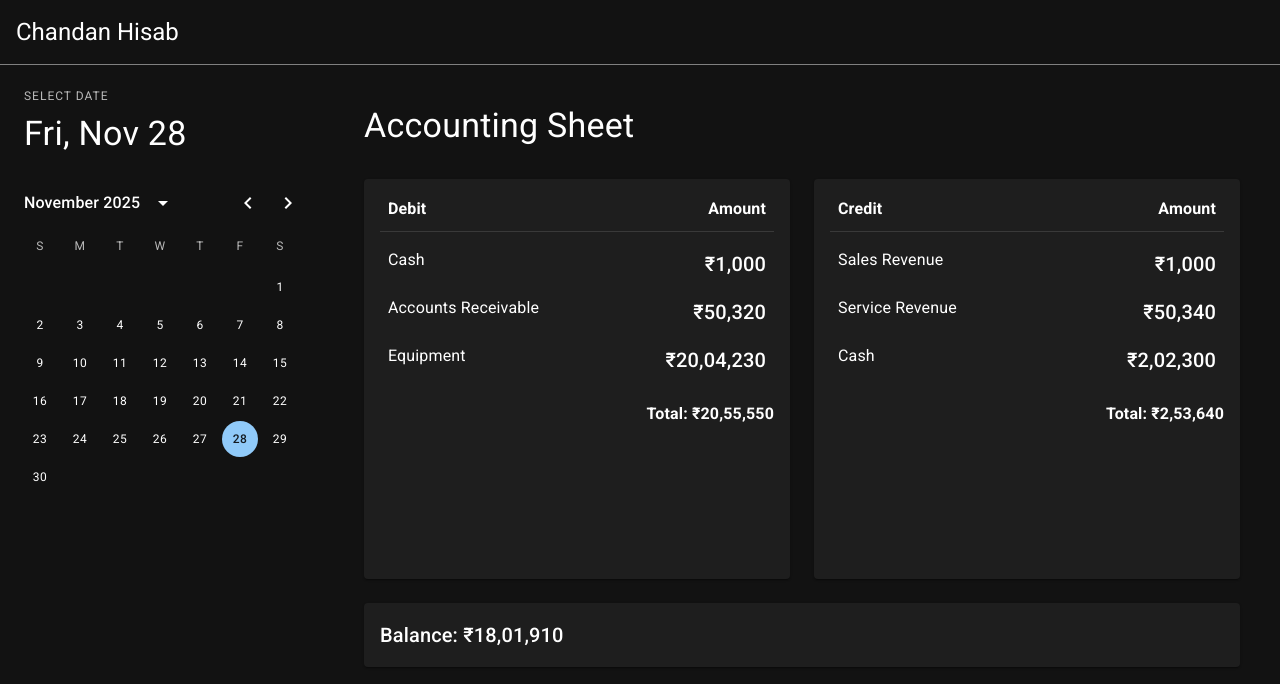
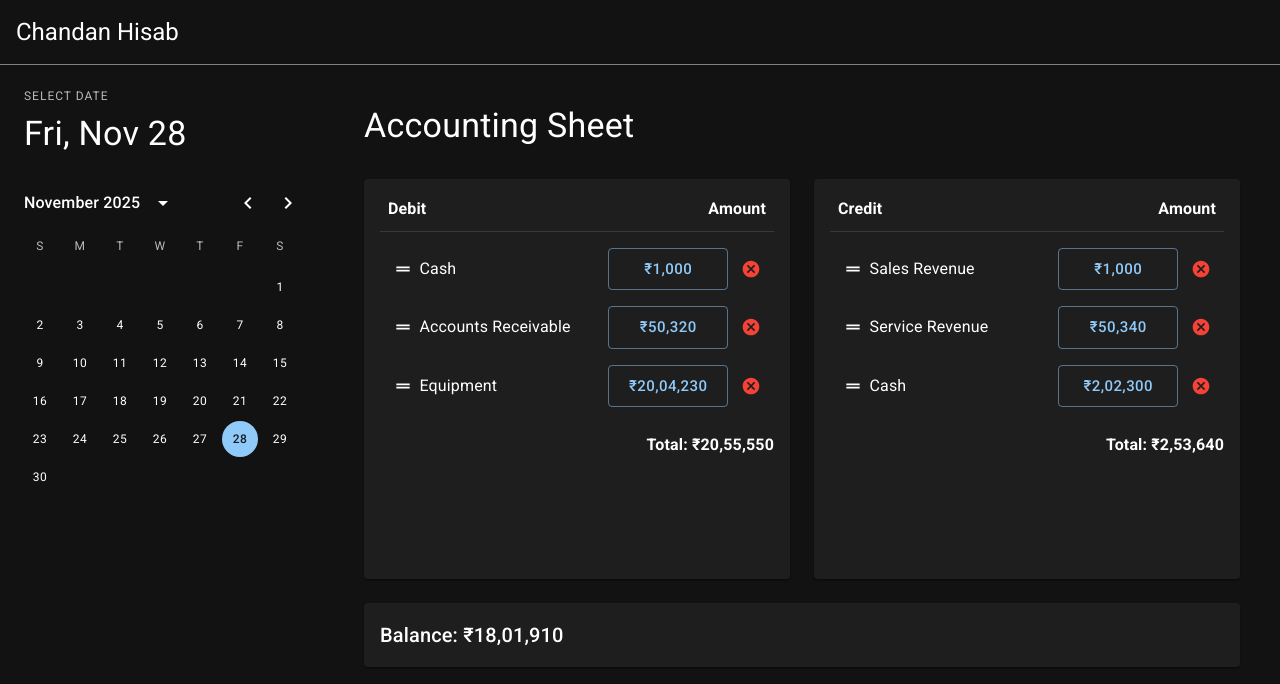
Before and after one commit to sidoshi/jama-udhar, a React (Vite) app: page / in a window 1280 px wide. Shown: the top 684 px of the page. Built offline with nearby package versions, Linux system fonts and the light colour scheme.

Commit message:
entries mutation ui

```diff
--- a/src/CashBook/CashBook.tsx
+++ b/src/CashBook/CashBook.tsx
@@ -1,5 +1,13 @@
 import { useState } from "react";
-import { Paper, Typography, Box, Grid, Divider } from "@mui/material";
+import {
+  Paper,
+  Typography,
+  Box,
+  Grid,
+  Divider,
+  IconButton,
+  Button,
+} from "@mui/material";
 import {
   DndContext,
   closestCenter,
@@ -12,6 +20,7 @@ import { useDraggable, useDroppable } from "@dnd-kit/core";
 import { useAppStore, useEntriesForActiveDate } from "../store";
 import { toLocaleRupeeString } from "../utils";
 import dayjs from "dayjs";
+import { Cancel, DragHandle } from "@mui/icons-material";
 
 type DNDRowProps = {
   id: string;
@@ -19,12 +28,21 @@ type DNDRowProps = {
   amount: number;
   type: string;
 };
+
 function DNDRow({ id, account, amount, type }: DNDRowProps) {
   const { attributes, listeners, setNodeRef, isDragging } = useDraggable({
     id,
     data: { account, amount, type },
   });
   const { setNodeRef: setDroppableRef, isOver } = useDroppable({ id });
+
+  const onClickEdit = (e: React.MouseEvent<HTMLButtonElement>) => {
+    e.preventDefault();
+  };
+
+  const onClickDelete = (e: React.MouseEvent<HTMLButtonElement>) => {
+    e.preventDefault();
+  };
 
   return (
     <Grid
@@ -38,10 +56,7 @@ function DNDRow({ id, account, amount, type }: DNDRowProps) {
     >
       <Grid
         ref={setNodeRef}
-        {...listeners}
-        {...attributes}
         sx={{
-          cursor: "grab",
           opacity: isDragging ? 0.5 : 1,
           "&:hover": { backgroundColor: "action.hover" },
         }}
@@ -49,11 +64,33 @@ function DNDRow({ id, account, amount, type }: DNDRowProps) {
         px={1}
         size={12}
       >
-        <Grid size={8} py={1}>
+        <Grid size={1} py={1} alignContent="center" direction="row">
+          <IconButton size="small" {...listeners} {...attributes}>
+            <DragHandle sx={{ cursor: "grab" }} fontSize="small" />
+          </IconButton>
+        </Grid>
+        <Grid size={6} py={1} alignContent="center">
           <Typography variant="body1">{account}</Typography>
         </Grid>
-        <Grid size={4} py={1} textAlign="right">
-          <Typography variant="h6">{toLocaleRupeeString(amount)}</Typography>
+        <Grid size={5} py={1} textAlign="right">
+          <Box
+            display="flex"
+            alignItems="center"
+            justifyContent="flex-end"
+            gap={1}
+          >
+            <Button
+              fullWidth
+              size="large"
+              onClick={onClickEdit}
+              variant="outlined"
+            >
+              {toLocaleRupeeString(amount)}
+            </Button>
+            <IconButton onClick={onClickDelete} color="error" size="small">
+              <Cancel fontSize="small" />
+            </IconButton>
+          </Box>
         </Grid>
       </Grid>
     </Grid>
```
